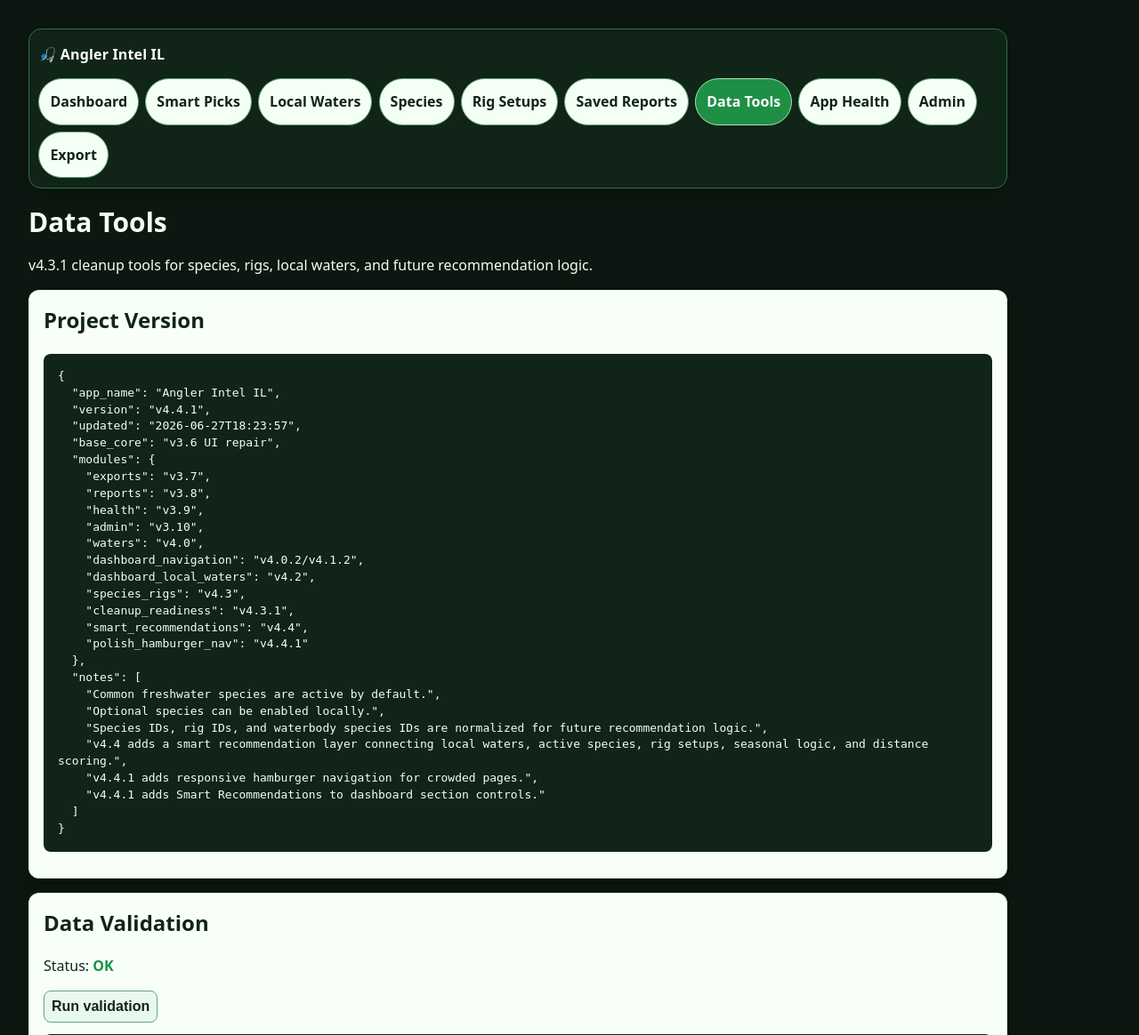
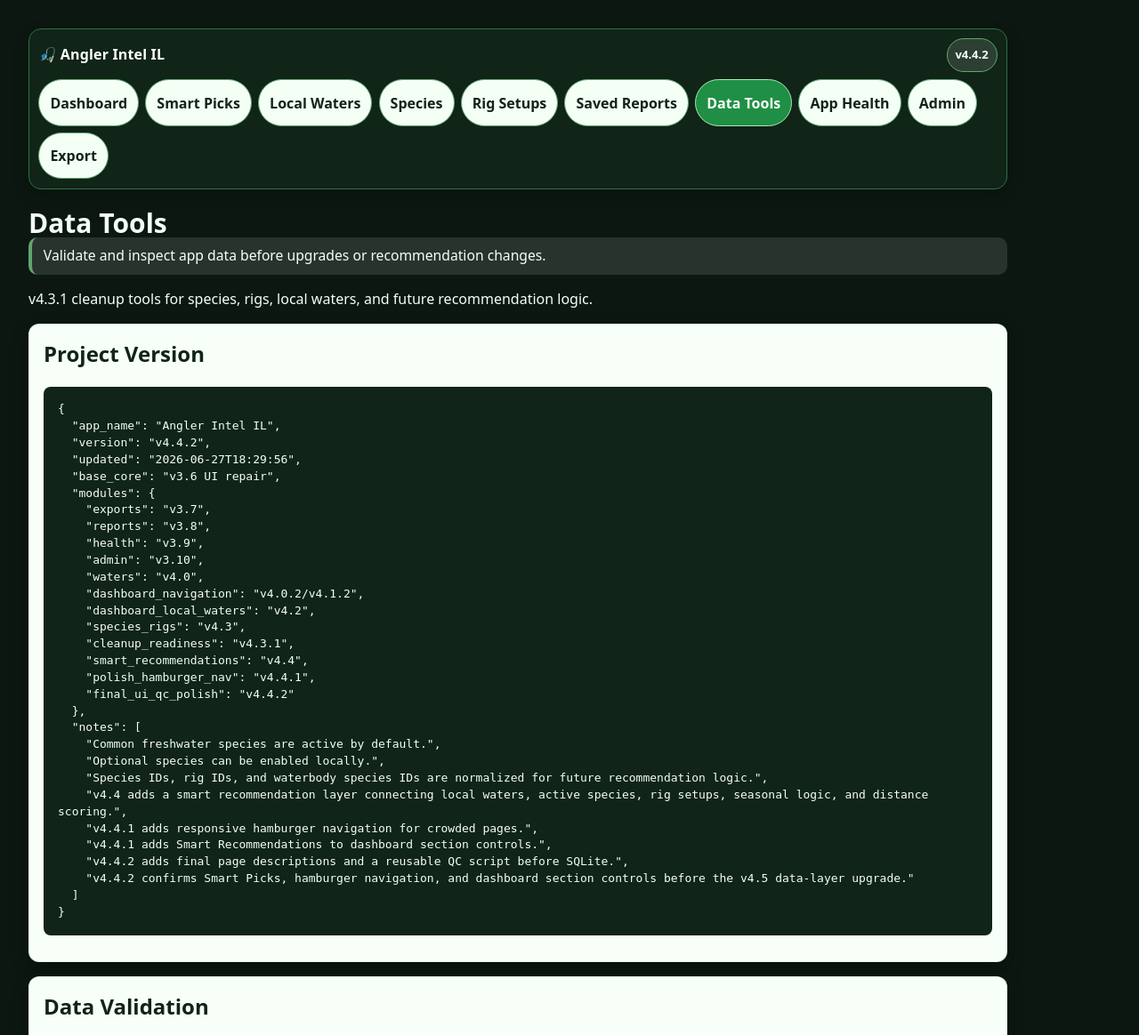
Before and after one commit to jamaver/angler-intel-il, a Flask app: page /data-tools in a window 1280 px wide. Shown: the top 1164 px of the page at 89% size. Run offline with Flask 3, Linux system fonts and the light colour scheme.

Commit message:
Add v4.4.2 final UI and QC polish before SQLite

```diff
--- a/angler_admin_v310.py
+++ b/angler_admin_v310.py
@@ -463,6 +463,7 @@ loadBackups();
 loadReports();
 </script>
   <script src="/static/js/global_nav_v433.js"></script>
+  <script src="/static/js/ui_polish_v442.js"></script>
 </body>
 </html>
 """
--- a/angler_cleanup_v431.py
+++ b/angler_cleanup_v431.py
@@ -304,6 +304,7 @@ async function resetSpecies() {{
 loadSpecies();
 </script>
   <script src="/static/js/global_nav_v433.js"></script>
+  <script src="/static/js/ui_polish_v442.js"></script>
 </body>
 </html>
 """
--- a/angler_exports_v37.py
+++ b/angler_exports_v37.py
@@ -325,6 +325,7 @@ async function loadBackups() {
 }
 </script>
   <script src="/static/js/global_nav_v433.js"></script>
+  <script src="/static/js/ui_polish_v442.js"></script>
 </body>
 </html>
 """
--- a/angler_health_v39.py
+++ b/angler_health_v39.py
@@ -459,6 +459,7 @@ def _render_health_html(payload: dict[str, Any]) -> str:
     <a href="/reports">Saved Reports</a>
   </p>
   <script src="/static/js/global_nav_v433.js"></script>
+  <script src="/static/js/ui_polish_v442.js"></script>
 </body>
 </html>
 """
--- a/angler_recommendations_v44.py
+++ b/angler_recommendations_v44.py
@@ -745,6 +745,7 @@ async function loadRecommendations() {
 
 loadSpecies().then(loadRecommendations);
 </script>
+  <script src="/static/js/ui_polish_v442.js"></script>
 </body>
 </html>
 """
--- a/angler_reports_v38.py
+++ b/angler_reports_v38.py
@@ -299,6 +299,7 @@ def _render_report_html(report_meta: dict[str, Any], payload: dict[str, Any]) ->
     <pre>{html.escape(raw_json)}</pre>
   </details>
   <script src="/static/js/global_nav_v433.js"></script>
+  <script src="/static/js/ui_polish_v442.js"></script>
 </body>
 </html>
 """
--- a/angler_species_rigs_v43.py
+++ b/angler_species_rigs_v43.py
@@ -203,6 +203,7 @@ def _page_shell(title: str, active: str, body: str) -> str:
   {body}
   <script src="/static/js/species_controls_v431.js"></script>
   <script src="/static/js/global_nav_v433.js"></script>
+  <script src="/static/js/ui_polish_v442.js"></script>
 </body>
 </html>
 """
--- a/angler_waters_v40.py
+++ b/angler_waters_v40.py
@@ -367,6 +367,7 @@ function esc(s) {
 loadWaters();
 </script>
   <script src="/static/js/global_nav_v433.js"></script>
+  <script src="/static/js/ui_polish_v442.js"></script>
 </body>
 </html>
 """
--- a/data/app_version.json
+++ b/data/app_version.json
@@ -1,7 +1,7 @@
 {
   "app_name": "Angler Intel IL",
-  "version": "v4.4.1",
-  "updated": "2026-06-27T18:23:57",
+  "version": "v4.4.2",
+  "updated": "2026-06-27T18:29:56",
   "base_core": "v3.6 UI repair",
   "modules": {
     "exports": "v3.7",
@@ -14,7 +14,8 @@
     "species_rigs": "v4.3",
     "cleanup_readiness": "v4.3.1",
     "smart_recommendations": "v4.4",
-    "polish_hamburger_nav": "v4.4.1"
+    "polish_hamburger_nav": "v4.4.1",
+    "final_ui_qc_polish": "v4.4.2"
   },
   "notes": [
     "Common freshwater species are active by default.",
@@ -22,6 +23,8 @@
     "Species IDs, rig IDs, and waterbody species IDs are normalized for future recommendation logic.",
     "v4.4 adds a smart recommendation layer connecting local waters, active species, rig setups, seasonal logic, and distance scoring.",
     "v4.4.1 adds responsive hamburger navigation for crowded pages.",
-    "v4.4.1 adds Smart Recommendations to dashboard section controls."
+    "v4.4.1 adds Smart Recommendations to dashboard section controls.",
+    "v4.4.2 adds final page descriptions and a reusable QC script before SQLite.",
+    "v4.4.2 confirms Smart Picks, hamburger navigation, and dashboard section controls before the v4.5 data-layer upgrade."
   ]
 }
--- a/static/css/style.css
+++ b/static/css/style.css
@@ -915,3 +915,42 @@ button {
   cursor: pointer;
 }
 /* end Angler Intel IL v4.4.1 Smart Picks polish */
+
+/* Angler Intel IL v4.4.2 final UI polish */
+.ai-page-description-v442 {
+  margin-top: -0.35rem;
+  margin-bottom: 1rem;
+  padding: 0.6rem 0.8rem;
+  border-left: 4px solid #5fa66f;
+  border-radius: 10px;
+  background: rgba(248, 255, 249, 0.12);
+  color: inherit;
+  font-size: 0.98rem;
+}
+
+.card .ai-page-description-v442 {
+  background: #eef9f1;
+  color: #102417;
+}
+
+.ai-version-badge-v442 {
+  display: inline-flex;
+  align-items: center;
+  justify-content: center;
+  min-height: 1.8rem;
+  padding: 0.2rem 0.55rem;
+  border-radius: 999px;
+  border: 1px solid #5fa66f;
+  background: rgba(244, 255, 246, 0.12);
+  color: #f4fff6;
+  font-weight: 800;
+  font-size: 0.82rem;
+  white-space: nowrap;
+}
+
+@media (max-width: 820px) {
+  .ai-version-badge-v442 {
+    display: none;
+  }
+}
+/* end Angler Intel IL v4.4.2 final UI polish */
--- /dev/null
+++ b/static/js/ui_polish_v442.js
@@ -0,0 +1,65 @@
+(function () {
+  "use strict";
+
+  const DESCRIPTIONS = {
+    "/": "Dashboard overview with forecasts, local waters, rig setups, and smart fishing picks.",
+    "/recommendations": "Best water and rig recommendations based on active species, local waters, season, and distance.",
+    "/waters": "Browse the local Illinois waters database and open waterbody-specific fishing intel.",
+    "/species": "Manage common freshwater fish and optional species used by the recommendation engine.",
+    "/rigs": "Practical rigging guides by fish, lure type, line, and conditions.",
+    "/reports": "Create and view saved offline fishing reports on this Raspberry Pi.",
+    "/data-tools": "Validate and inspect app data before upgrades or recommendation changes.",
+    "/app-health": "Check files, routes, backups, reports, and general app health.",
+    "/admin": "Local maintenance tools for service status, backups, reports, and logs.",
+    "/exports": "Export user data, backups, catches, favorites, and app data."
+  };
+
+  function currentSection() {
+    const path = window.location.pathname || "/";
+    if (path === "/" || path === "") return "/";
+
+    const keys = Object.keys(DESCRIPTIONS)
+      .filter(k => k !== "/" && (path === k || path.startsWith(k + "/")))
+      .sort((a, b) => b.length - a.length);
+
+    return keys[0] || path;
+  }
+
+  function addDescription() {
+    const section = currentSection();
+    const description = DESCRIPTIONS[section];
+    if (!description) return;
+
+    const h1 = document.querySelector("h1");
+    if (!h1) return;
+    if (document.querySelector(".ai-page-description-v442")) return;
+
+    const p = document.createElement("p");
+    p.className = "ai-page-description-v442";
+    p.textContent = description;
+    h1.insertAdjacentElement("afterend", p);
+  }
+
+  function addVersionBadge() {
+    const nav = document.querySelector(".ai-main-tabs");
+    if (!nav || nav.querySelector(".ai-version-badge-v442")) return;
+
+    const badge = document.createElement("span");
+    badge.className = "ai-version-badge-v442";
+    badge.textContent = "v4.4.2";
+
+    const top = nav.querySelector(".ai-menu-top");
+    if (top) top.appendChild(badge);
+  }
+
+  function init() {
+    addDescription();
+    addVersionBadge();
+  }
+
+  if (document.readyState === "loading") {
+    document.addEventListener("DOMContentLoaded", init);
+  } else {
+    init();
+  }
+})();
--- a/templates/index.html
+++ b/templates/index.html
@@ -111,5 +111,6 @@
   <script src="/static/js/dashboard_sections_v431.js"></script>
   <script src="/static/js/global_nav_v433.js"></script>
   <script src="/static/js/recommendations_bridge_v44.js"></script>
+  <script src="/static/js/ui_polish_v442.js"></script>
 </body>
 </html>
```
Also changed, not shown: static/js/dashboard_sections_v431.js (+0 -7 lines), static/js/global_nav_v433.js (+0 -10 lines), 1 other file.
